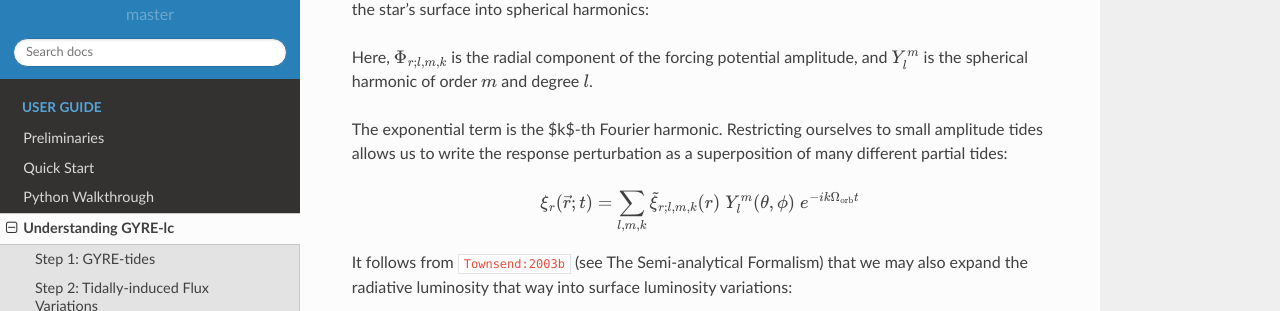
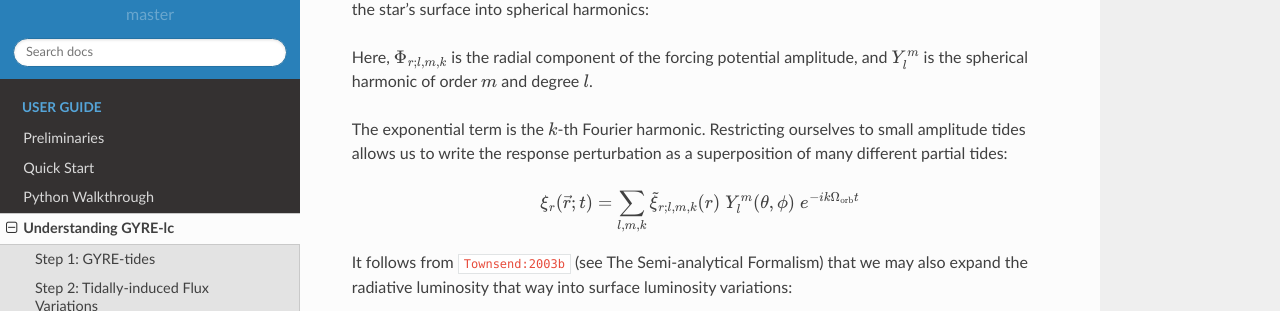
Before and after one commit to aaronesque/gyre-lc, a Sphinx documentation site: the page built from docs/source/user-guide/understanding-gyre-lc.rst, in a window 1280 px wide and 900 px high, scrolled down 732 px. Shown: the part 140-451 px from the top of the window. Built offline with Sphinx 7.4.7 and the Read the Docs theme 2.0.0, drawn with Linux system fonts in a browser that asks for light colours; cross-references to code outside the pages are shown as plain code; some of the changed lines change nothing that is shown.

Commit message:
docs changes

```diff
--- a/docs/source/user-guide/understanding-gyre-lc.rst
+++ b/docs/source/user-guide/understanding-gyre-lc.rst
@@ -34,7 +34,7 @@ The forcing potential :math:`{\Phi_S}` can be written as an expansion of the gra
 
 Here, :math:`{\Phi_{r;l,m,k}}` is the radial component of the forcing potential amplitude, and :math:`{Y^m_l}` is the spherical harmonic of order :math:`m` and degree :math:`l`.
 
-The exponential term is the $k$-th Fourier harmonic. Restricting ourselves to small amplitude tides allows us to write the response perturbation as a superposition of many different partial tides:
+The exponential term is the :math:`k`-th Fourier harmonic. Restricting ourselves to small amplitude tides allows us to write the response perturbation as a superposition of many different partial tides:
 
 .. math::
    \xi_r(\vec{r}; t) = \sum_{l,m,k} \tilde{\xi}_{r; l,m,k}(r) \; Y^m_l (\theta, \phi) \; e^{-i k \Omega_\textrm{orb} t}
```
